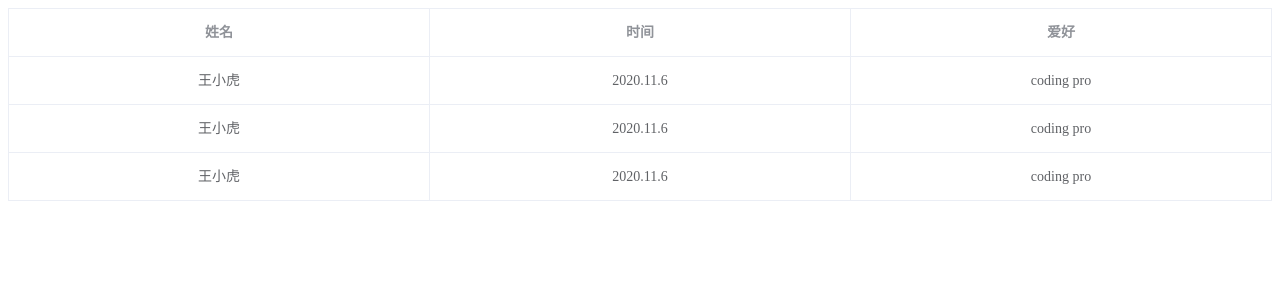
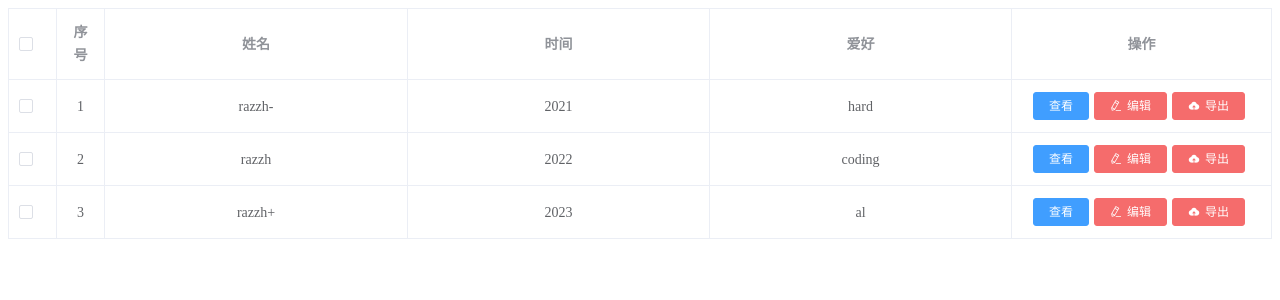
Before and after one commit to razzh7/element-table-template, a Vue app: page / in a window 1280 px wide. Shown: the top 300 px of the page. Built offline with nearby package versions, Linux system fonts and the light colour scheme.

Commit message:
add:操作栏

```diff
--- a/src/App.vue
+++ b/src/App.vue
@@ -1,52 +1,104 @@
 <template>
   <div id="app">
-    <fast-table :fastData="fastData" :columns="columns"></fast-table>
+    <fast-table :fastData="fastData"></fast-table>
+    <el-dialog
+      title="提示"
+      :visible.sync="dialogVisible"
+      width="30%"
+    >
+      <span>这是一段信息</span>
+      <span slot="footer" class="dialog-footer">
+        <el-button @click="dialogVisible = false">取 消</el-button>
+        <el-button type="primary" @click="dialogVisible = false"
+          >确 定</el-button
+        >
+      </span>
+    </el-dialog>
   </div>
 </template>
 
 <script>
-import FastTable from "./components/FastTable.vue"
+import FastTable from "./components/FastTable.vue";
 export default {
-  name: 'App',
+  name: "App",
   data() {
     return {
+      dialogVisible: false,
       fastData: {
-        data: [{
-          name: '王小虎',
-          date: '2020.11.6',
-          hobbit: 'coding pro'
+        border: true, // 是否开启border
+        isIndex: true,
+        isSelection: 'selection', // 是否开启selection
+        data: [
+          {
+            name: "razzh-",
+            date: "2021",
+            habbit: "hard",
           },
           {
-          name: '王小虎',
-          date: '2020.11.6',
-          hobbit: 'coding pro'
+            name: "razzh",
+            date: "2022",
+            habbit: "coding",
           },
           {
-          name: '王小虎',
-          date: '2020.11.6',
-          hobbit: 'coding pro'
-        }]
+            name: "razzh+",
+            date: "2023",
+            habbit: "al",
+          },
+        ],
+        operation: {
+          title: "操作",
+          // fixed: 'right',
+          width: "260", // 操作栏的宽度
+          btnList: [
+            {
+              name: "查看", // 操作节点名称
+              type: "primary", // 按钮类型
+              // icon: "el-icon-check",
+              handleCb: this.handleCb
+            },
+            {
+              name: "编辑", // 操作节点名称
+              type: "danger", // 按钮类型
+              icon: "el-icon-edit"
+            },
+            {
+              name: "导出", // 操作节点名称
+              type: "danger", // 按钮类型
+              icon: "el-icon-upload"
+            }
+          ],
         },
         columns: [
           {
-          label: '姓名',
-          prop: 'name'
+            title: "姓名",
+            prop: "name",
           },
           {
-          label: '时间',
-          prop: 'date'
+            title: "时间",
+            prop: "date",
           },
           {
-          label: '爱好',
-          prop: 'hobbit'
-        }
-      ]
+            title: "爱好",
+            prop: "habbit",
+          },
+        ],
+      },
+    };
+  },
+  methods: {
+    handleCb(index, row, name,c) {
+      console.log(index);
+      console.log(row);
+      console.log(name);
+      console.log(c);
+      console.log(this);
+      this.dialogVisible = true;
     }
   },
   components: {
-    FastTable
-  }
-}
+    FastTable,
+  },
+};
 </script>
 
 <style lang="scss">
--- a/src/components/FastTable.vue
+++ b/src/components/FastTable.vue
@@ -3,27 +3,47 @@
     <el-table
       :data="fastData.data"
       style="width: 100%"
-      border>
+      :border="fastData.border">
+      <el-table-column
+      v-if="fastData.isSelection === 'selection'" type="selection">
+      </el-table-column>
       <!-- 是否需要序号 -->
       <el-table-column
       v-if="fastData.isIndex"
       type="index"
-      width="50"
       label="序号"
       align="center">
       </el-table-column>
       <!-- 具体内容 -->
       <template
-       v-for="(column,index) in columns">
+       v-for="(column,index) in fastData.columns">
         <el-table-column
           :key="index"
           :prop="column.prop"
-          :label="column.label"
+          :label="column.title"
           align="center"
           >
         </el-table-column>
-
       </template>
+      <!-- 操作栏 -->
+      <el-table-column
+          v-if="fastData.operation"
+          :label="fastData.operation.title"
+           align="center"
+          :width="fastData.operation.width"
+          :fixed="setFixed"
+          >
+          <template slot-scope="scope">
+            <template v-if="fastData.operation.btnList.length > 0">
+              <div class="btn">
+                <div class="btn-item" v-for="(item,index) in fastData.operation.btnList" :key="index">
+                  <el-button v-if="item.icon" :icon="item.icon" :type="item.type" @click.native="item.handleCb(scope.$index, scope.row, item.name)" size="mini" v-bind="item">{{ item.name }}</el-button>
+                  <el-button v-else :type="item.type" @click.native="item.handleCb(scope.$index, scope.row, item.name,scope)" size="mini" v-bind="item">{{ item.name }}</el-button>
+                </div>
+              </div>
+            </template>
+          </template>
+      </el-table-column>
     </el-table>
   </div>
 </template>
@@ -33,17 +53,29 @@ export default {
   name: 'FastTable',
   props: {
     fastData: {
-      type: Array,
-      default: () => []
-    },
-    columns: {
-      type: Array,
+      type: Object,
       default: () => []
     }
+  },
+  computed: {
+    setFixed() { // 设置操作栏位置
+      const position = this.fastData.operation.fixed
+      if(position === 'left') return 'left';
+      else if(position === 'right') return 'right';
+    }
+  },
+  methods: {
+
   }
 }
 </script>
 
-<style>
-
+<style lang="scss" scoped>
+.btn {
+  display: flex;
+  justify-content: center;
+  .btn-item {
+    margin-right: 5px;
+  }
+}
 </style>
```
Also changed, not shown: 1 other file (tests, documents, lock files or other folders). Lines whose indentation alone changed are shown as unchanged.
